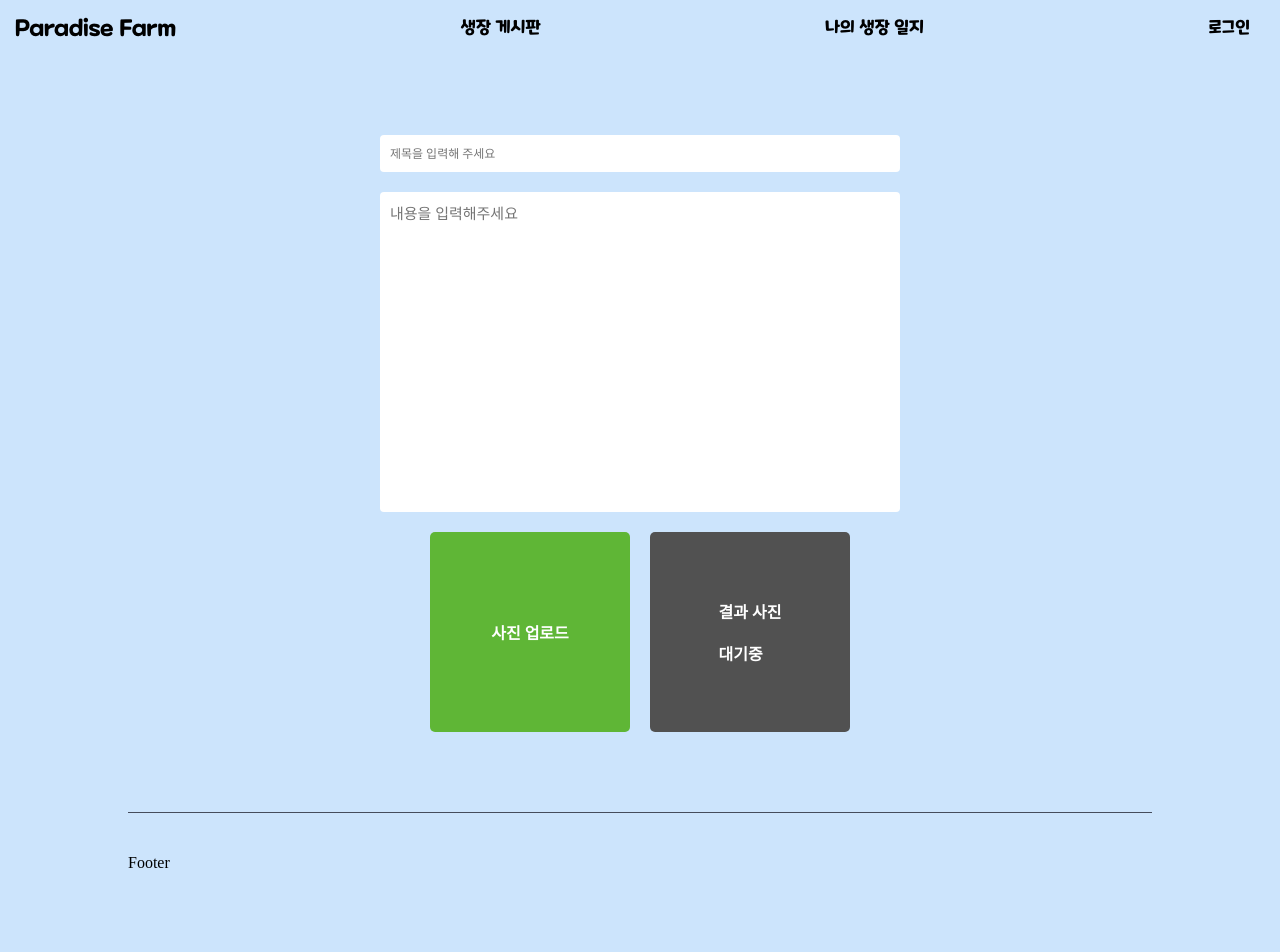
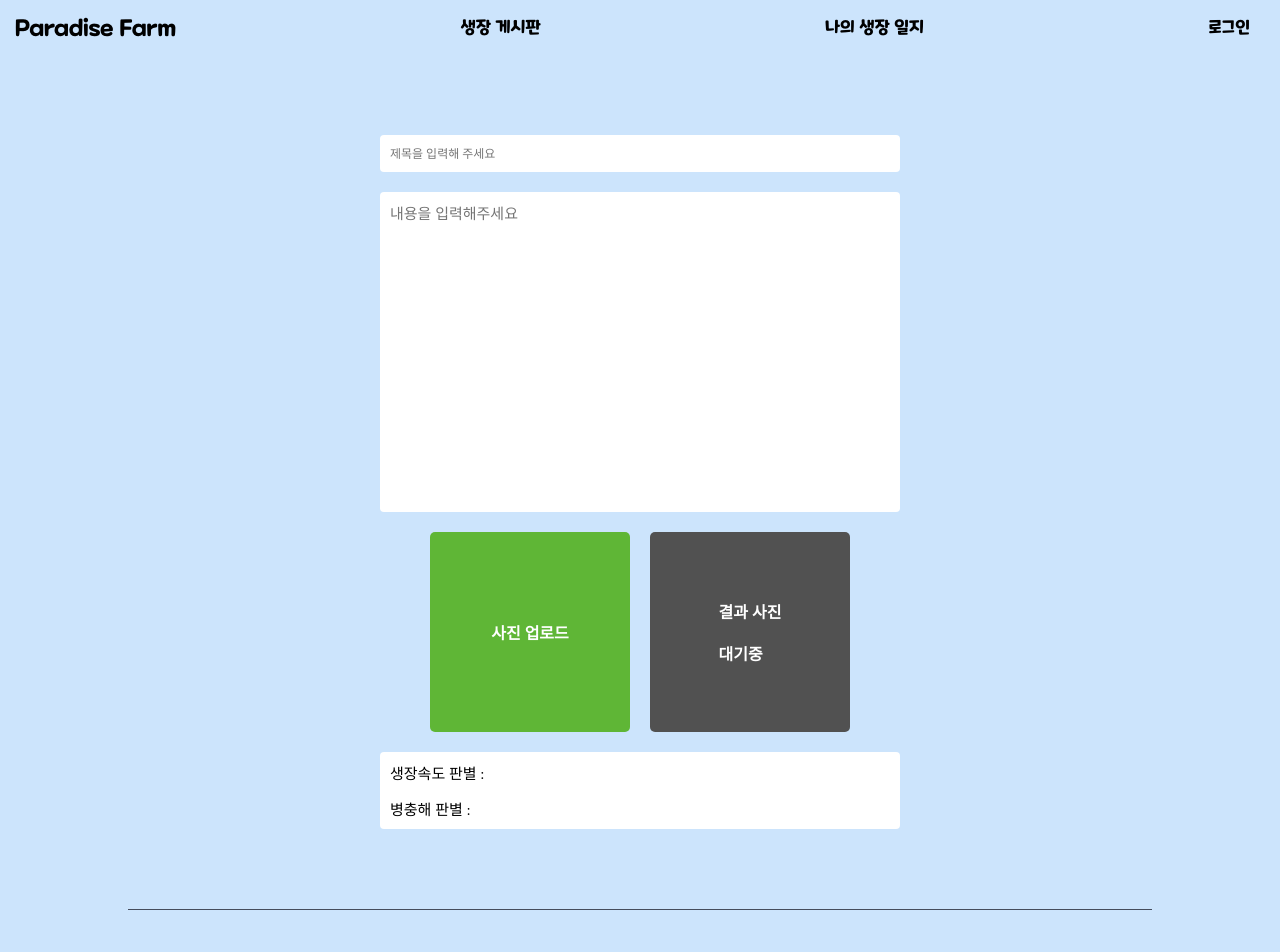
Before and after one commit to Strawberry-Leaf-Analysis-Project/Strawberry-Leaf-Analysis-Project-FrontEnd, a React (Create React App) app: page /growth_board/create_board in a window 1280 px wide. Shown: the top 952 px of the page. Before the commit the page ends 913 px from the top, so only its background shows below. Built offline with nearby package versions, Linux system fonts and the light colour scheme; a web font is replaced by a local one.

Commit message:
feat: 잎의 생장속도, 병충해 판별 칸 제작

```diff
--- a/src/board/CreateBoard.tsx
+++ b/src/board/CreateBoard.tsx
@@ -6,11 +6,13 @@ import {
   ImageInput,
   ImageDiv,
   UploadImage,
+  UploadText,
+  ResultImgText,
+  UploadImageDiv,
+  ResultImageDiv,
   ResultImage,
-  UploadText,
   ResultText,
-  UploadImageDiv,
-  ResultImageDiv
+  ResultTextDiv
 
 } from './styled_create_board'
 import { useMediaQuery } from 'react-responsive'
@@ -53,11 +55,17 @@ function CreateBoard() {
             <UploadImage src={imageFile.viewUrl} isMedia={isDesktopOrMobile} />)}
         </UploadImageDiv>
         <ResultImageDiv isMedia={isDesktopOrMobile}>
-          {/* <ResultImage></ResultImage> */}
-          <ResultText>결과 사진 <br/><br/>대기중</ResultText>
+          <ResultImgText>결과 사진 <br/><br/>대기중</ResultImgText>
         </ResultImageDiv>
-
       </ImageDiv>
+      <ResultTextDiv  isMedia={isDesktopOrMobile} >
+        <ResultText>
+          생장속도 판별 :
+        </ResultText>
+        <ResultText>
+          병충해 판별 :
+        </ResultText>
+      </ResultTextDiv>
     </CreateDiv>
   )
 }
--- a/src/board/styled_create_board.ts
+++ b/src/board/styled_create_board.ts
@@ -7,7 +7,6 @@ export const CreateDiv = styled.div`
     justify-content: center;
     padding: 80px;
     gap: 20px;
-    /* height: 100vh; */
 `
 export const TitleInput = styled.input<{isMedia:boolean}>`
     width: ${(props)=>props.isMedia ? '300px' : '500px'};
@@ -18,7 +17,6 @@ export const TitleInput = styled.input<{isMedia:boolean}>`
     -moz-appearance: none;
     appearance: none;
     /* box-shadow: 0px 0px 4px rgba(0, 0, 0, 0.3); */
-
     /* background-color: #CCE4FC; */
     border: none;
     font-family: inherit;
@@ -84,6 +82,18 @@ export const ResultImageDiv = styled.div<{isMedia:boolean}>`
 export const UploadText = styled.div`
     color: white;
 `
-export const ResultText = styled.div`
+export const ResultImgText = styled.div`
     color: white;
 `
+export const ResultTextDiv = styled.div<{isMedia:boolean}>`
+    display: flex;
+    flex-direction: column;
+    gap: 15px;
+    width: ${(props)=>props.isMedia ? '300px' : '500px'};
+    background-color: white;
+    padding: 10px;
+    border-radius: 4px;
+`
+export const ResultText = styled.div`
+    font-size: 15px;
+`
```
